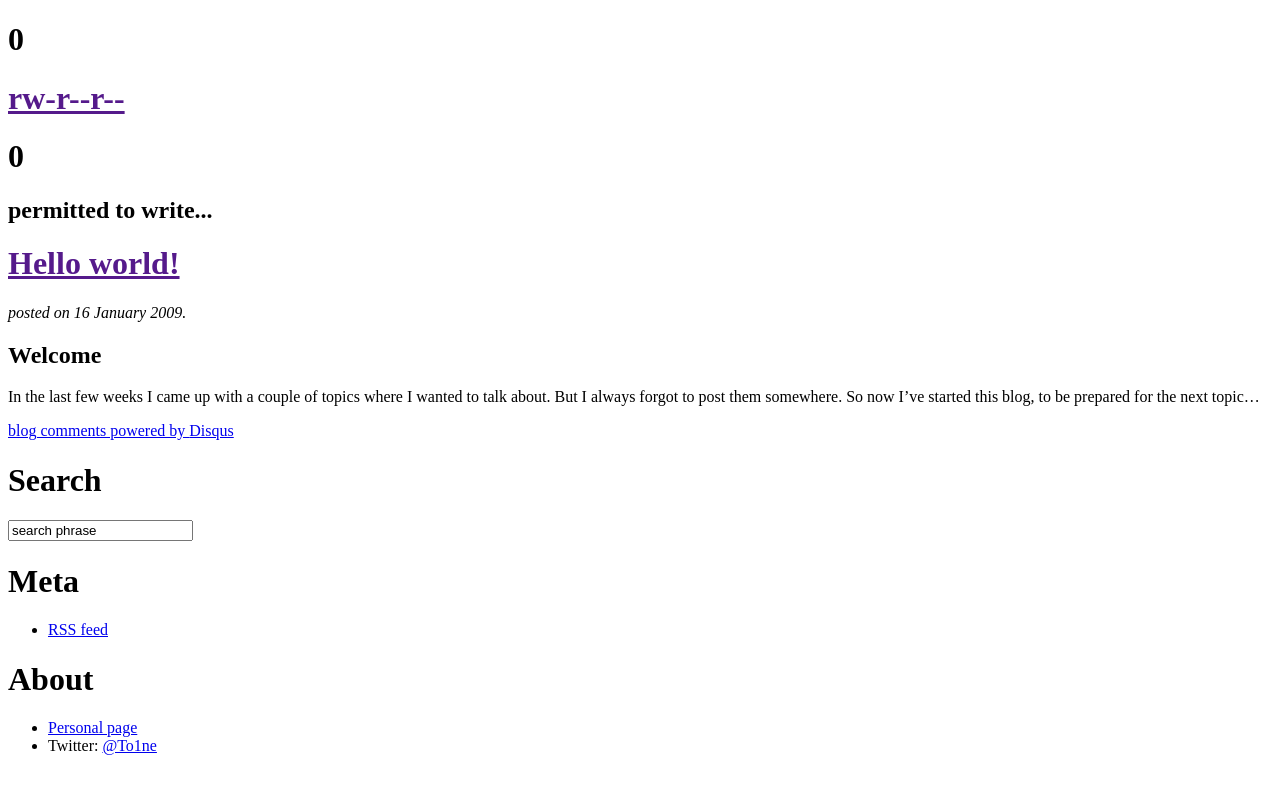
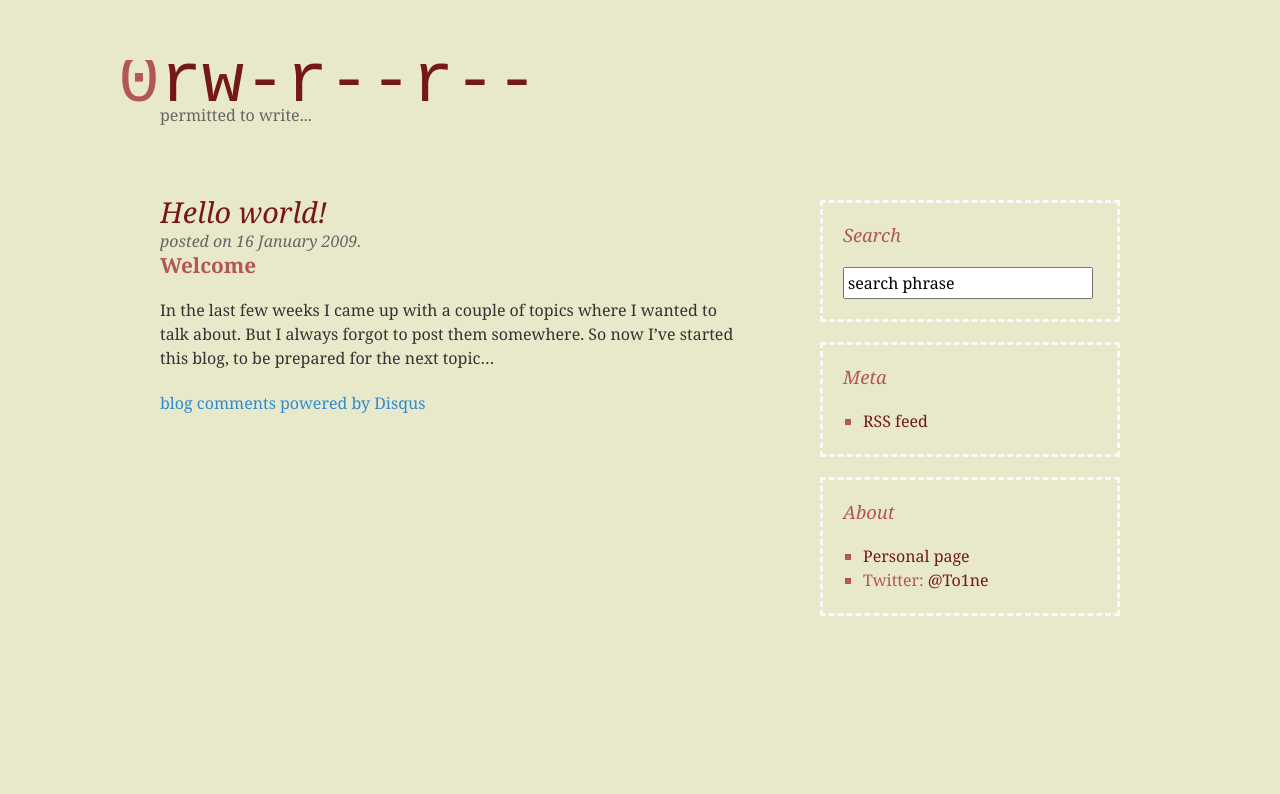
Before and after one commit to Zagyarakushi/website, a Jekyll site: the page built from _posts/2009-01-16-hello-world.md, in a window 1280 px wide. Shown: the top 794 px of the page. Built offline with Jekyll 4.4.1, drawn with Linux system fonts in a browser that asks for light colours; comment, search, counter and statistics services are not loaded.

Commit message:
Absolute links again (to my own domain)

```diff
--- a/_layouts/default.html
+++ b/_layouts/default.html
@@ -3,7 +3,7 @@
 <head>
 	<meta http-equiv="Content-Type" content="text/html; charset=utf-8"/>
 	<title>{{ page.title }}</title>
-	<link rel="stylesheet" href="css/style.css" type="text/css" />
+	<link rel="stylesheet" href="/css/style.css" type="text/css" />
 	<link href="http://feeds.feedburner.com/writepermission" rel="alternate" title="rw-r--r-- | writepermission.com" type="application/atom+xml" />
 	<meta name="robots" content="index,follow" />
 	<meta name="author" content="Toon Claes" />
@@ -17,7 +17,7 @@
 			<div id="dasher">
 				{% assign dasherlen = 150 %}
 				<h1 class="pre">{{ '-' | times:dasherlen }}</h1>
-				<h1 class="title"><a href="" title="rw-r--r--">rw-r--r--</a></h1>
+				<h1 class="title"><a href="/" title="rw-r--r--">rw-r--r--</a></h1>
 				<h1 class="post">{{ '-' | times:dasherlen }}</h1>
 				<h2>permitted to write...</h2>
 			</div><!-- #dasher -->
```
